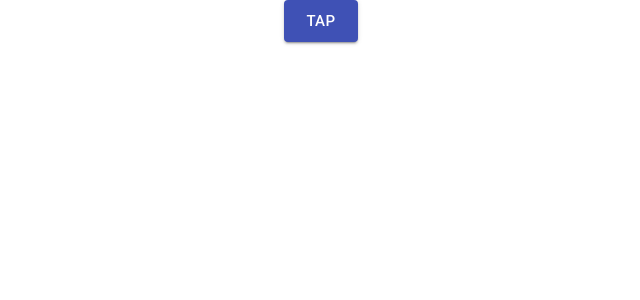
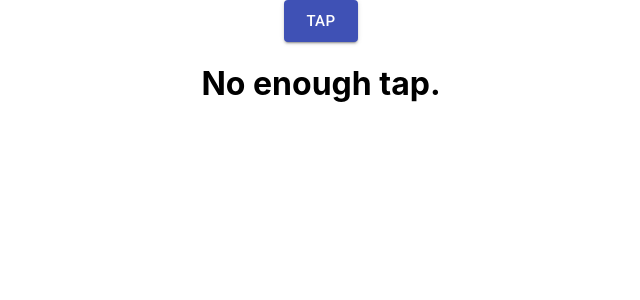
Before and after one commit to robinfang/tapfreq, a React (Create React App) app: page / in a window 1280 px wide. Shown: the top 300 px of the page, without its empty margins (319-959 px from the left). Built offline with nearby package versions, Linux system fonts and the light colour scheme.

Commit message:
react-create-app on Heroku

```diff
--- a/src/App.js
+++ b/src/App.js
@@ -1,12 +1,26 @@
 import React from 'react';
 import { Button } from '@material-ui/core/';
 import './App.css';
+
+const tapFreq = (time_list) => {
+    if (time_list.length >= 2) {
+        const last_ten = time_list.slice(-11)
+        const start = last_ten[0]
+        const end = last_ten[last_ten.length-1]
+        const interval = (end - start) / (last_ten.length-1)  /1000
+        console.log(interval)
+        return 60 / interval
+    }else{
+      return "No enough tap."
+    }
+}
 
 class App extends React.Component {
 
     constructor(props) {
         super(props);
         this.state = { time_list: [] };
+        this.tap = this.tap.bind(this);
     }
 
     tap() {
@@ -14,15 +28,16 @@ class App extends React.Component {
             time_list: [...state.time_list, Date.now()]
         }));
     }
+
     render() {
         return (
             <div className="App">
       <Button size="large" variant="contained" color="primary" onClick={this.tap}>
         Tap
       </Button>
-      <p>
-      {this.state.time_list}
-      </p>
+      <h1>
+      {tapFreq(this.state.time_list)}
+      </h1>
     </div>
         );
     }
```
Also changed, not shown: 1 other file (tests, documents, lock files or other folders).
